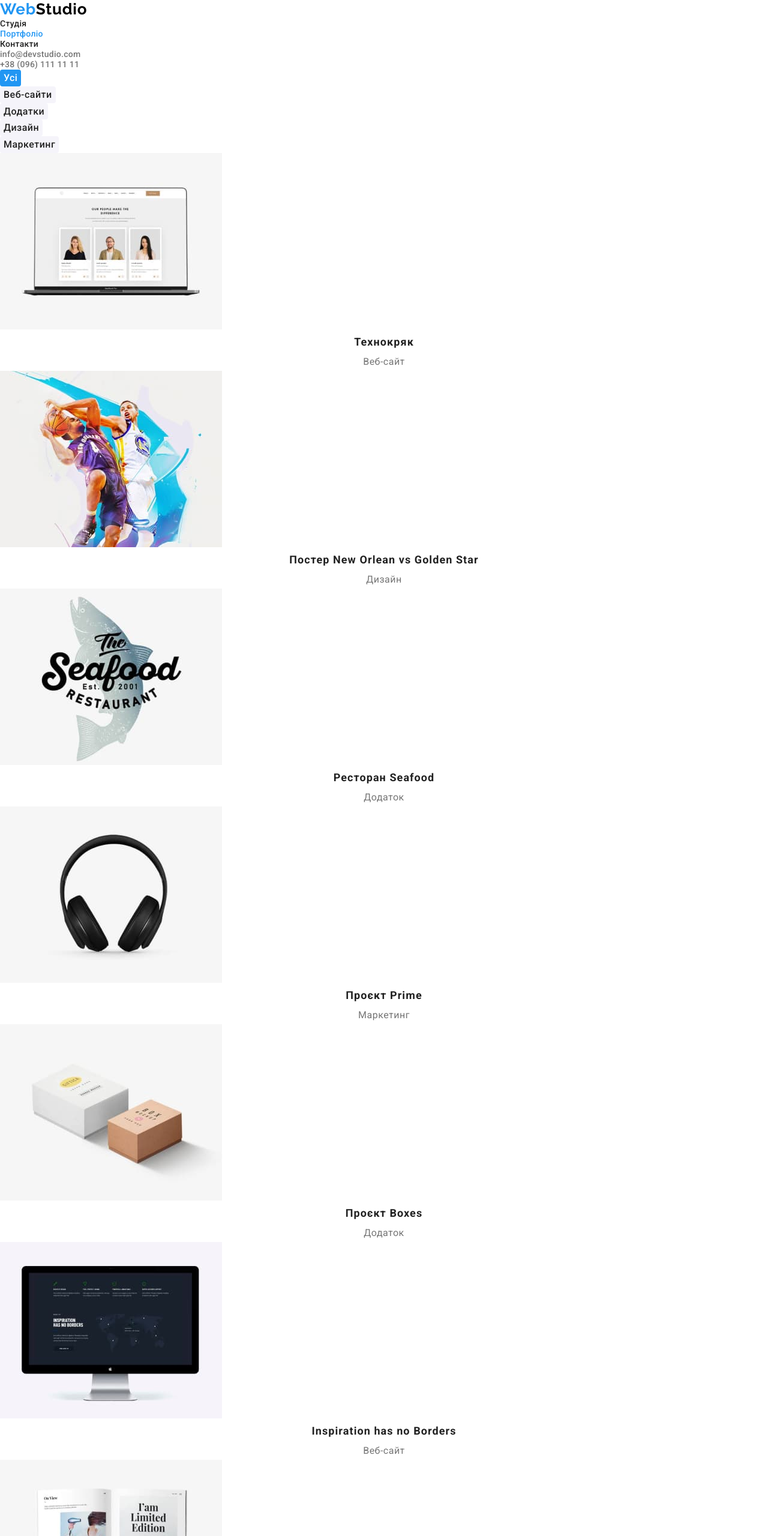
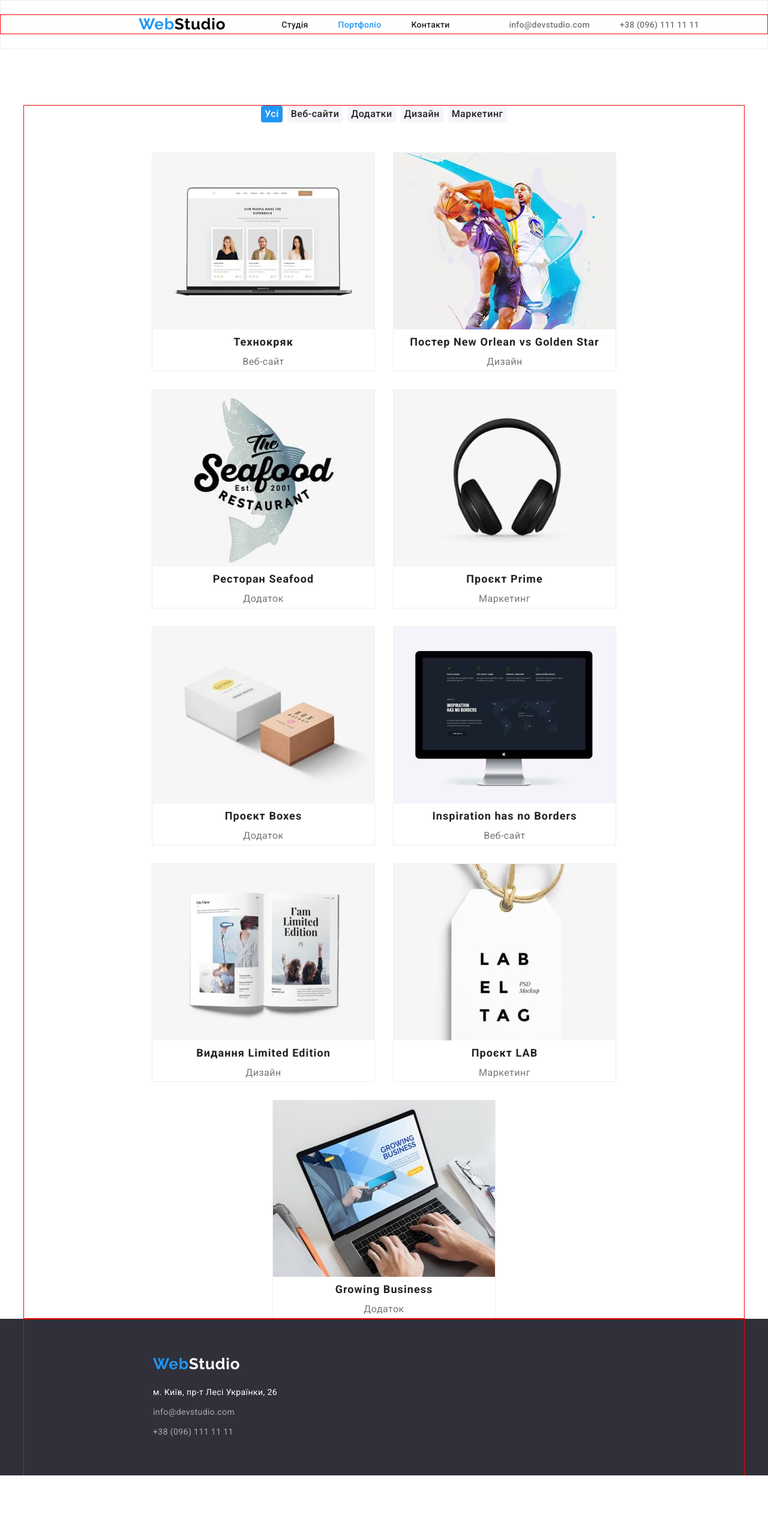
Before and after one commit to Oleksandr-Shuba/goit-markup-hw-03, a plain HTML site: page portfolio.html in a window 1280 px wide. Shown: the top 2560 px of the page at 60% size. After the commit the page ends 2459 px from the top, so only its background shows below. Drawn offline with nearby package versions, Linux system fonts and the light colour scheme.

Commit message:
Blocks fixing
Вирівнювання блоків згідно макету з використанням flexbox

```diff
--- a/css/portfolio.css
+++ b/css/portfolio.css
@@ -4,7 +4,14 @@
     background-color: var(--blue);
     color: var(--white);
 }
+.menu{
+    display: flex;
+    gap: 0px 8px;
+    justify-content: center;
+    margin-top: 94px;
+    margin-bottom: 50px;
 
+}
 
 
 .menu .btn {
@@ -15,7 +22,15 @@
     letter-spacing: 0.03em;
     color: var(--text-main-color);
 }
-
+ .our-projects{
+    display: flex;
+    flex-wrap: wrap;
+    justify-content: center;
+    gap: 30px 30px;
+ }
+ .project-item{
+    border: 1px solid #EEEEEE;
+ }
 .our-projects .project-subtitle {
     font-weight: 400;
     font-size: 16px;
--- a/css/styles.css
+++ b/css/styles.css
@@ -44,6 +44,7 @@ a {
     padding-right: 15px;
     margin: 0 auto;
     outline: 1px solid red;
+
 }
 
 
@@ -85,7 +86,9 @@ a {
     letter-spacing: 0.03em;
     text-decoration: none;
     color: var(--blue);
-    margin-bottom: 24px;
+    margin: 0px 93px 0px 215px;
+
+
 
 }
 .studio {
@@ -97,10 +100,13 @@ a {
 
 /* -header-starts */
 .header {
-    padding-top: 24px;
-    padding-bottom: 24px;
+    padding: 24px 0px 25px 0px;
     background-color: var(--white);
-    margin-bottom: 25px;
+    border: 1px solid #ECECEC;
+}
+.header .container{
+    display: flex;
+    width: auto;
 }
 
 
@@ -118,6 +124,11 @@ a {
 
 
 /* Contacts starts */
+.contact-list{
+    display: flex;
+    gap: 0px 50px;
+    margin: 8px auto 0px auto;
+}
 .contact {
     font-weight: 500;
     font-size: 14px;
@@ -131,28 +142,22 @@ a {
 }
 
 
-/* ---------BANNER---------------- */
-
-
-
-
-
-
-
-
 
 
 /* --------FOOTER------------------ */
 
 /* footer-logo-starts */
 
-.footer-part.logo {
-    margin-bottom: 60px;
+.footer .container{
+    padding: 60px 0px;
+}
+.footer .logo{
+    margin: 0px 0px 0px 215px;
 }
 
-.footer-part .studio {
+.footer .studio {
     color: var(--white);
-    margin-bottom: 60px;
+
 }
 
 /* footer-logo-ends */
@@ -160,22 +165,28 @@ a {
 
 
 /* contacts---- */
-.footer-part .contact {
+.footer .contact {
     font-weight: 400;
     font-size: 14px;
     line-height: 1.71;
     letter-spacing: 0.03em;
     color: var(--mixed);
+
+}
+.footer .contact-list{
+flex-direction: column;
+margin: 20px 0px 0px 215px;
+gap: 9px 0px;
 }
 
-.footer-part .contact:hover {
+.footer .contact:hover {
     color: var(--blue);
 }
 
-.footer-part .contact-white {
+.footer .contact-white {
     color: var(--white);
 }
-.footer-part {
+.footer {
     background-color: var(--dark-grey);
 }
 
@@ -183,13 +194,20 @@ a {
 
 
 /* ---- Nav menu------*/
+.nav-list{
+    display: flex;
+    margin-top: 8px;
+    gap: 0px 50px;
 
+
+}
 .link {
     font-weight: 500;
     font-size: 14px;
     line-height: 1.14;
     letter-spacing: 0.02em;
     color: var(--text-main-color);
+
 }
 
 
--- a/portfolio.html
+++ b/portfolio.html
@@ -33,11 +33,12 @@
 <!--Верхня лінія-->
 
 <body>
-    <header class="page-header">
+    <header class="header">
+        <div class="container">
             <a href="./index.html" class="logo">Web<span class="studio">Studio</span> </a>
             <nav class="nav">
                 <ul class="nav-list">
-                <li> <a class="link" href="./index.html">Студія</a></li>
+                    <li> <a class="link " href="./index.html">Студія</a></li>
                     <li> <a class="link active" href="./portfolio.html">Портфоліо</a></li>
                     <li> <a class="link" href="/">Контакти</a></li>
                 </ul>
@@ -46,12 +47,14 @@
                 <li> <a class="contact" href="mailto:info@devstudio.com">info@devstudio.com</a></li>
                 <li> <a class="contact" href="tel:+380961111111">+38 (096) 111 11 11</a></li>
             </ul>
+        </div>
     </header>
 
 
     <!--Портфоліо-->
     <main>
-        <section>
+        <section class="buttons">
+            <div class="container">
                 <h1 hidden>portfolio</h1>
                 <ul class="menu">
                     <li> <button type="button" class="btn btn-round btn-grey active">Усі</button> </li>
@@ -61,63 +64,63 @@
                     <li> <button type="button" class="btn btn-round btn-grey">Маркетинг</button> </li>
                 </ul>
                 <ul class="our-projects">
-                <li>
+                    <li class="project-item">
                         <a class="project" href="/">
                             <img src="./images/portfolio/img.jpg" alt="project_1" width="370">
                             <h2 class="project-title">Технокряк</h2>
                             <p class="project-subtitle">Веб-сайт</p>
                         </a>
                     </li>
-                <li>
+                    <li class="project-item">
                         <a class="project" href="/">
                             <img src="./images/portfolio/img1.jpg" alt="project_2" width="370">
                             <h2 class="project-title">Постер New Orlean vs Golden Star</h2>
                             <p class="project-subtitle">Дизайн</p>
                         </a>
                     </li>
-                <li>
+                    <li class="project-item">
                         <a class="project" href="/">
                             <img src="./images/portfolio/img2.jpg" alt="project_3" width="370">
                             <h2 class="project-title">Ресторан Seafood</h2>
                             <p class="project-subtitle">Додаток</p>
                         </a>
                     </li>
-                <li>
+                    <li class="project-item">
                         <a class="project" href="/">
                             <img src="./images/portfolio/img3.jpg" alt="project_4" width="370">
                             <h2 class="project-title">Проєкт Prime</h2>
                             <p class="project-subtitle">Маркетинг</p>
                         </a>
                     </li>
-                <li>
+                    <li class="project-item">
                         <a class="project" href="/">
                             <img src="./images/portfolio/img4.jpg" alt="project_5" width="370">
                             <h2 class="project-title">Проєкт Boxes</h2>
                             <p class="project-subtitle">Додаток</p>
                         </a>
                     </li>
-                <li>
+                    <li class="project-item">
                         <a class="project" href="/">
                             <img src="./images/portfolio/img5.jpg" alt="project_6" width="370">
                             <h2 class="project-title">Inspiration has no Borders</h2>
                             <p class="project-subtitle">Веб-сайт</p>
                         </a>
                     </li>
-                <li>
+                    <li class="project-item">
                         <a class="project" href="/">
                             <img src="./images/portfolio/img6.jpg" alt="project_7" width="370">
                             <h2 class="project-title">Видання Limited Edition</h2>
                             <p class="project-subtitle">Дизайн</p>
                         </a>
                     </li>
-                <li>
+                    <li class="project-item">
                         <a class="project" href="/">
                             <img src="./images/portfolio/img7.jpg" alt="project_8" width="370">
                             <h2 class="project-title">Проєкт LAB</h2>
                             <p class="project-subtitle">Маркетинг</p>
                         </a>
                     </li>
-                <li>
+                    <li class="project-item">
                         <a class="project" href="/">
                             <img src="./images/portfolio/img8.jpg" alt="project_9" width="370">
                             <h1 class="project-title">Growing Business</h1>
@@ -125,11 +128,15 @@
                         </a>
                     </li>
                 </ul>
+            </div>
         </section>
+
+
     </main>
 
     <!--Підвал-->
-    <footer class="footer-part">
+    <footer class="footer">
+        <div class="container">
             <a href="./index.html" class="logo">Web<span class="studio">Studio</span> </a>
             <ul class="contact-list">
                 <li class="contact-list-item">
@@ -146,6 +153,7 @@
                     <a class="contact" href="tel:+380961111111">+38 (096) 111 11 11</a>
                 </li>
             </ul>
+        </div>
     </footer>
 </body>
 
```
Also changed, not shown: css/index.css (+22 -1 lines), index.html (+1 -1 lines). Lines whose indentation alone changed are shown as unchanged.
